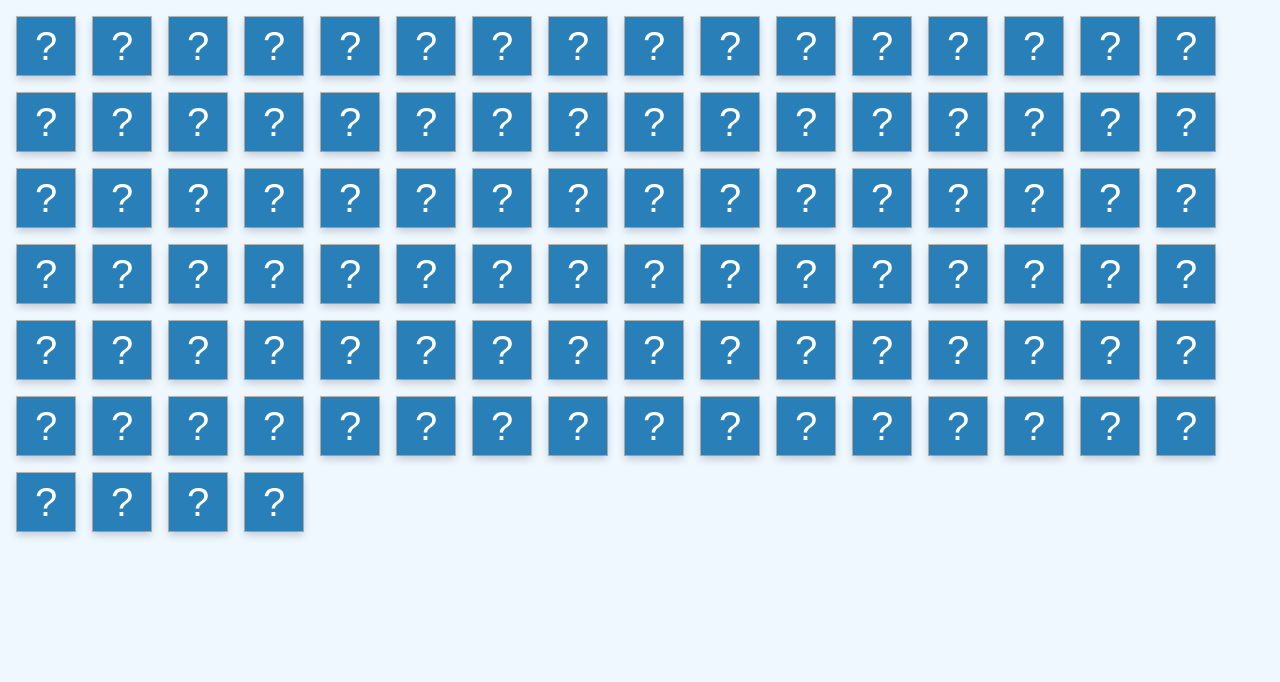
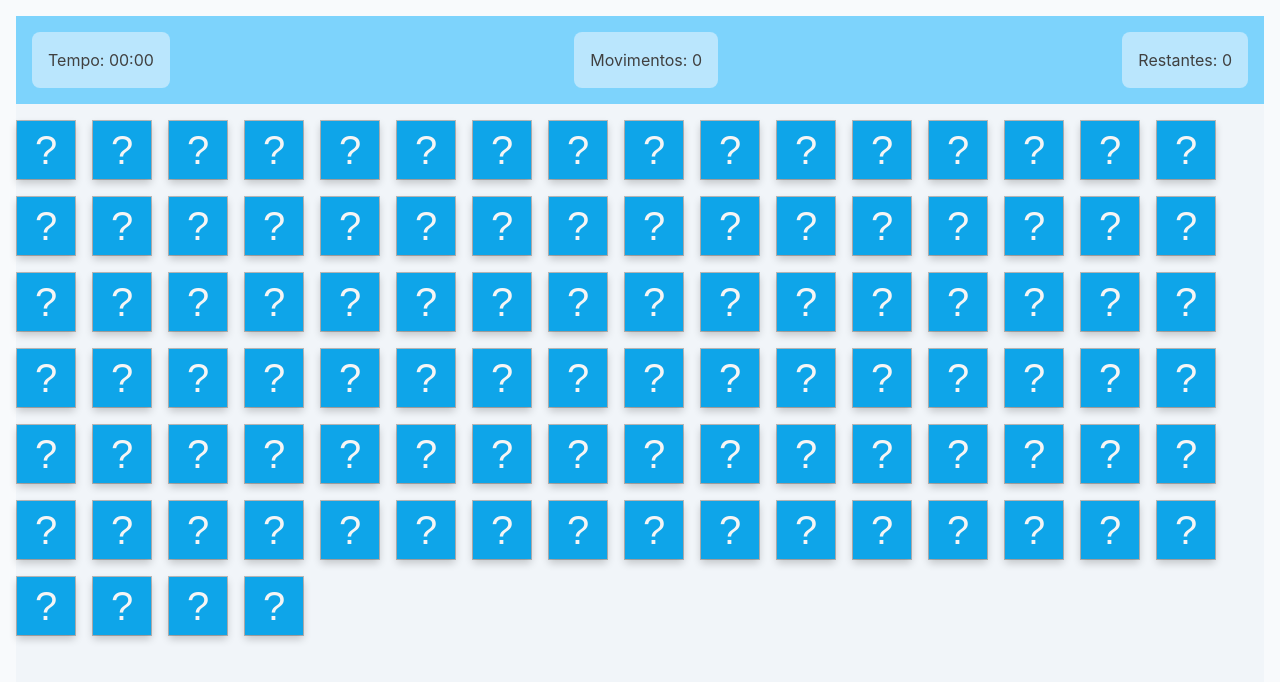
Before and after one commit to sobucki/emoji-memory-game, a website built with Vite: page index.html in a window 1280 px wide. Built offline with nearby package versions, Linux system fonts and the light colour scheme.

Commit message:
add header info and change style

```diff
--- a/index.html
+++ b/index.html
@@ -10,7 +10,22 @@
     <title>Emoji Memory Game 🧠</title>
   </head>
   <body>
-    <div id="app"></div>
+    <div id="app">
+      <div class="top-info">
+        <div class="info-card">
+          <label for="timer">Tempo:</label>
+          <span id="timer">00:00</span>
+        </div>
+        <div class="info-card">
+          <label for="counter-moves">Movimentos:</label>
+          <span id="counter-moves">0</span>
+        </div>
+        <div class="info-card">
+          <label for="remaining">Restantes:</label>
+          <span id="remaining">0</span>
+        </div>
+      </div>
+    </div>
     <script type="module" src="/src/main.js"></script>
   </body>
 </html>
--- a/src/style.css
+++ b/src/style.css
@@ -28,7 +28,7 @@ body {
   margin: 0;
   display: flex;
   box-sizing: border-box;
-  background-color: aliceblue;
+  background-color: #f8fafc;
   width: 100%;
   /* height: 100vh; */
   min-height: 100vh;
@@ -38,27 +38,29 @@ h1 {
   font-size: 3.2em;
   line-height: 1.1;
 }
+.top-info {
+  width: 100%;
+  background: #7dd3fc;
+  display: flex;
+  justify-content: space-between;
+}
+
+.info-card {
+  margin: 16px;
+  background: #bae6fd;
+  padding: 16px;
+  border-radius: 8px;
+  color: #404040;
+}
 
 #app {
-  /* max-width: 1280px; */
-  /* margin: 0 auto; */
-  /* width: 100%; */
-  /* height: 100vh; */
-  background-color: aliceblue;
-  /* overflow: scroll; */
-  /* display: flex; */
-  /* gap: 16px; */
-  /* align-items: center; */
-  /* flex-wrap: wrap; */
-  /* justify-content: center; */
+  background-color: #f1f5f9;
   width: 100%;
-  /* height: 100vh; */
   display: flex;
   flex-wrap: wrap;
   justify-content: flex-start;
   gap: 16px;
   margin: 16px 16px;
-  /* flex: 1; */
   height: 100vh;
   align-items: baseline;
   flex-direction: unset;
@@ -113,8 +115,8 @@ h1 {
 }
 
 .back-card {
-  background-color: #2980b9;
-  color: white;
+  background-color: #0ea5e9;
+  color: #f5f5f5;
   position: absolute;
   width: 100%;
   height: 100%;
@@ -125,38 +127,3 @@ h1 {
   justify-content: center;
   user-select: none;
 }
-
-/* div#app div {
-  width: 60px;
-  height: 60px;
-  border: 1px solid #b9b9b9;
-  display: flex;
-  align-items: center;
-  justify-content: center;
-  font-size: 40px;
-} */
-
-.game {
-  /* display: grid; */
-}
-.cards {
-  width: 200px;
-  height: 300px;
-  background-color: #535bf2;
-  border-radius: 8px;
-  display: flex;
-  flex-direction: column;
-}
-.cards .image {
-  background-color: red;
-  width: 150px;
-  height: 150px;
-  border-radius: 100%;
-  align-self: center;
-  margin-top: 32px;
-  margin-bottom: 32px;
-}
-.cards span {
-  font-size: large;
-  text-align: center;
-}
```
